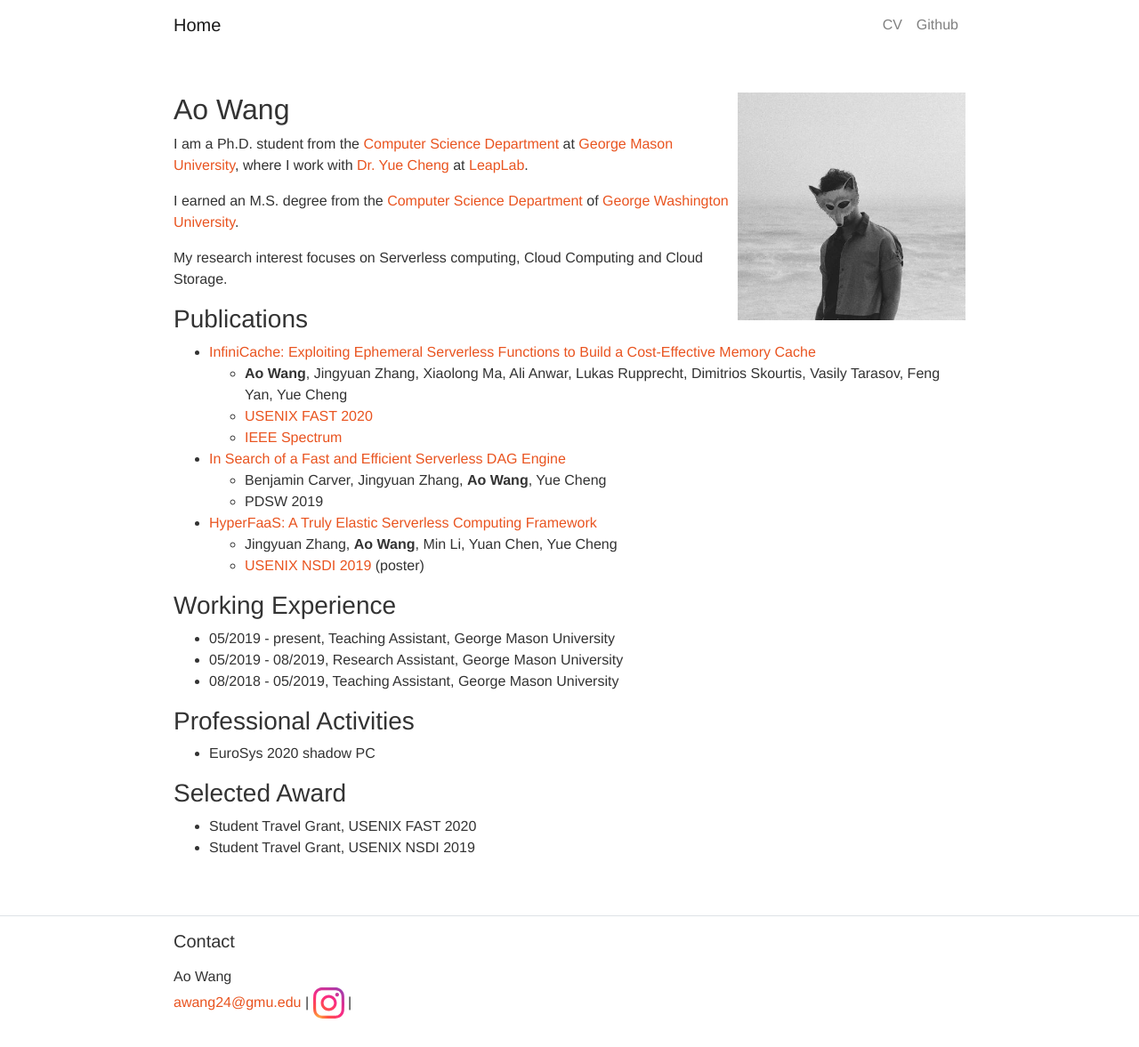
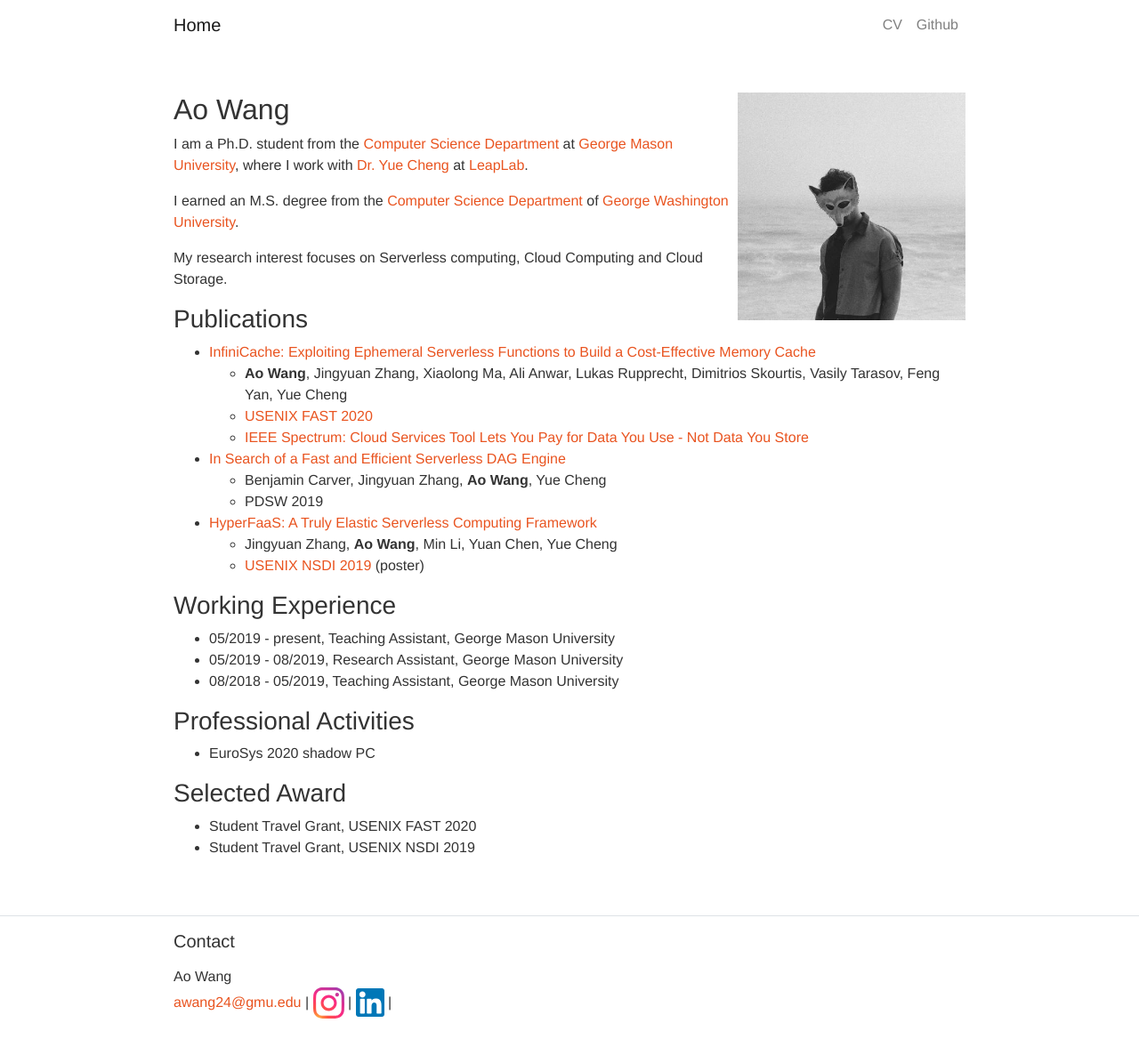
Before and after one commit to wangaoone/wangaoone.github.io, a Jekyll site: the page built from index.md, in a window 1280 px wide. Shown: the whole page at 89% size. Built offline with Jekyll 4.4.1, drawn with Linux system fonts in a browser that asks for light colours.

Commit message:
add linkedin link

```diff
--- a/_config.yml
+++ b/_config.yml
@@ -19,6 +19,7 @@ email: "awang24@gmu.edu"
 resume: "../resume.pdf"
 github: "http://github.com/wangaoone"
 instagram: "https://www.instagram.com/aone113"
+linkedin: "https://www.linkedin.com/in/ao-wang-a09627160/"
 
 description: >- # this means to ignore newlines until "baseurl:"
 #  A Bootstrap 4 start up project for Jekyll and Github Pages
--- a/_includes/footer.html
+++ b/_includes/footer.html
@@ -24,7 +24,8 @@
               <a> | </a>
               <a href="{{ site.instagram }}"><img src="../image/iconfinder_Instagram_1298747.svg" style="display:inline;width:35px;height:35px" /></a>
               <a> | </a>
-
+               <a href="{{ site.linkedin }}"><img src="../image/Linkedin-Logo.png" style="display:inline;width:32px;height:32px"/></a>
+              <a> | </a>
             </li>
           {%- endif -%}
         </ul>
--- a/index.md
+++ b/index.md
@@ -20,7 +20,7 @@ My research interest focuses on Serverless computing, Cloud Computing and Cloud
 - [InfiniCache: Exploiting Ephemeral Serverless Functions to Build a Cost-Effective Memory Cache](https://www.usenix.org/conference/fast20/presentation/wang-ao)
   - **Ao Wang**, Jingyuan Zhang, Xiaolong Ma, Ali Anwar, Lukas Rupprecht, Dimitrios Skourtis, Vasily Tarasov, Feng Yan, Yue Cheng
   - [USENIX FAST 2020](https://www.usenix.org/conference/fast20)
-  - [IEEE Spectrum](https://spectrum.ieee.org/tech-talk/computing/networks/pay-cloud-services-data-tool-news)
+  - [IEEE Spectrum: Cloud Services Tool Lets You Pay for Data You Use - Not Data You Store](https://spectrum.ieee.org/tech-talk/computing/networks/pay-cloud-services-data-tool-news)
 - [In Search of a Fast and Efficient Serverless DAG Engine](https://arxiv.org/abs/1910.05896)
   - Benjamin Carver, Jingyuan Zhang, **Ao Wang**, Yue Cheng
   - PDSW 2019
```
Also changed, not shown: image/Linkedin-Logo.png (added), 3 other files.
